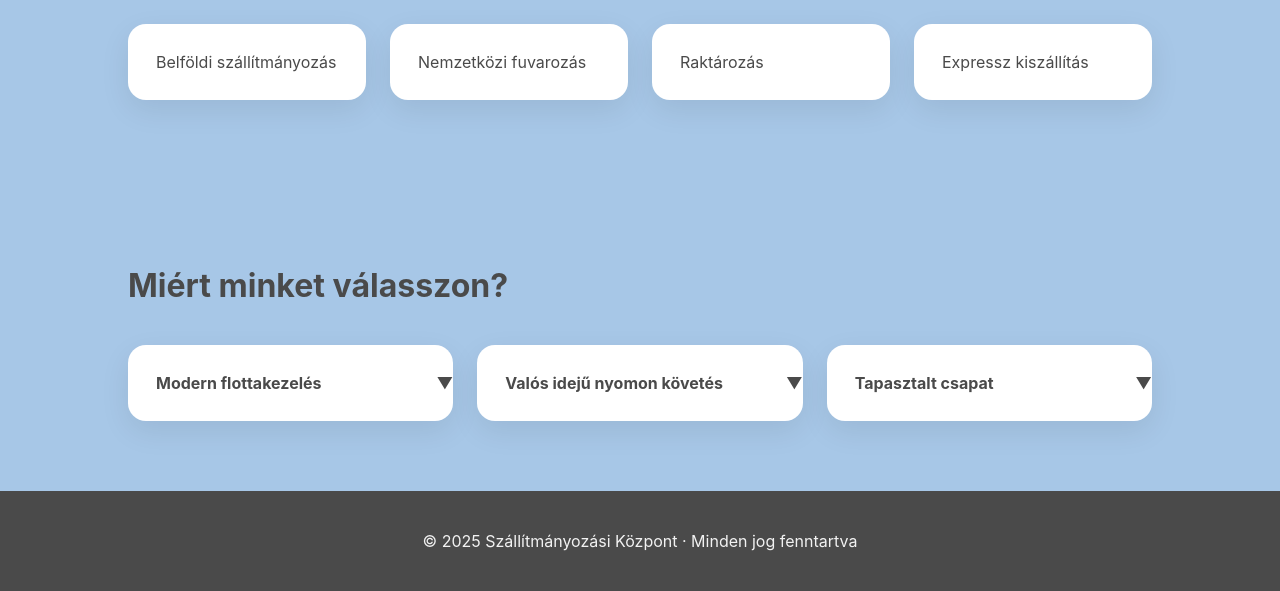
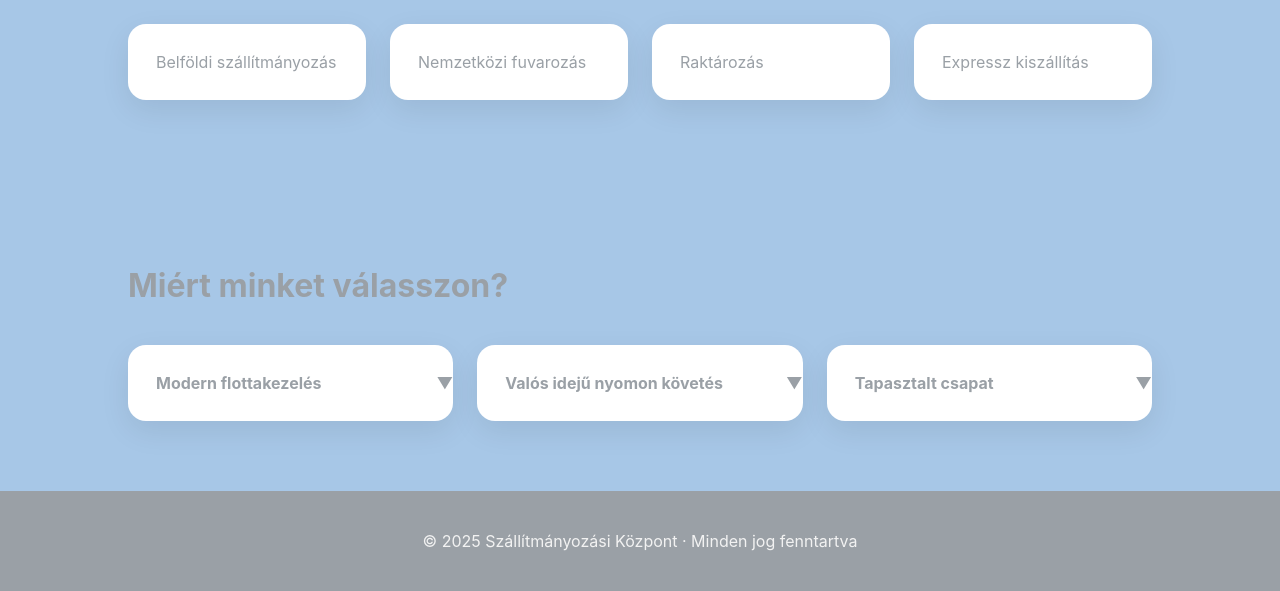
Before and after one commit to 48qswmjxkt-cell/weboldal-1, a plain HTML site: page index.html in a window 1280 px wide. Shown: the part 469-1060 px from the top of the page. Drawn offline with Linux system fonts and the light colour scheme.

Commit message:
Change dark color variable to a lighter shade

```diff
--- a/index.html
+++ b/index.html
@@ -9,7 +9,7 @@
 :root {
   --narancs: #F28C28;
   --vilagos: #F2F2F2;
-  --sotet: #4A4A4A;
+  --sotet: #9AA0A6;
   --kek: #A7C7E7;
 }
 
```
